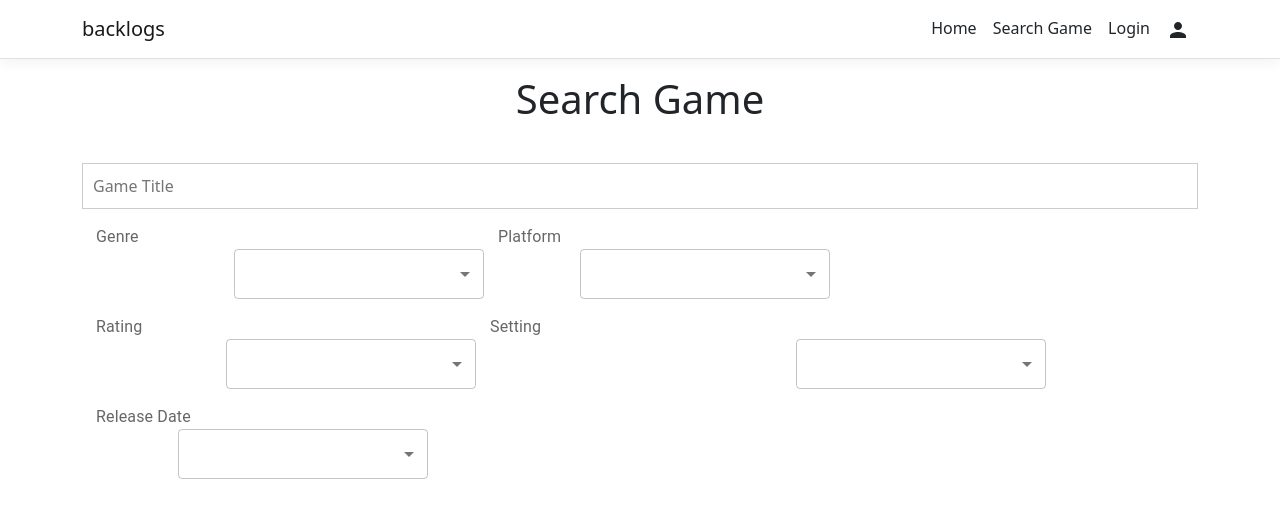
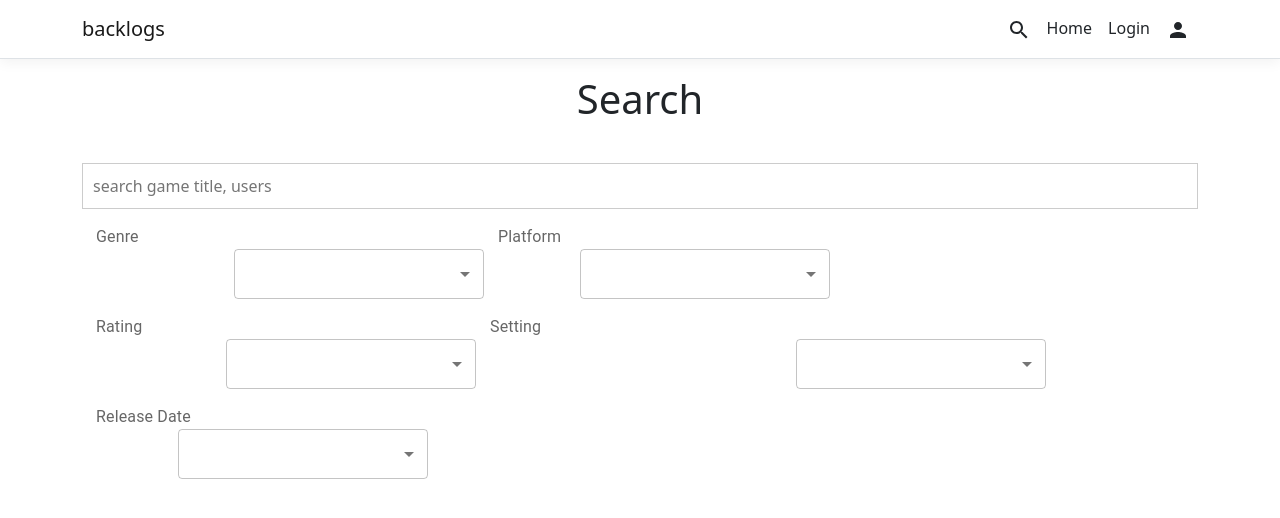
Before and after one commit to The-Appletuns/backlogs, a React (Create React App) app in the folder ClientApp/: page /search-game in a window 1280 px wide. Shown: the top 518 px of the page. Built offline with nearby package versions, Linux system fonts and the light colour scheme.

Commit message:
random stuff

```diff
--- a/ClientApp/src/components/NavMenu.js
+++ b/ClientApp/src/components/NavMenu.js
@@ -2,6 +2,8 @@ import React, { Component } from 'react';
 import { Collapse, Navbar, NavbarBrand, NavbarToggler, NavItem, NavLink } from 'reactstrap';
 import { Link } from 'react-router-dom';
 import PersonIcon from '@mui/icons-material/Person'
+import SearchIcon from '@mui/icons-material/Search';
+import PersonSearchIcon from '@mui/icons-material/PersonSearch';
 import './NavMenu.css';
 
 export class NavMenu extends Component {
@@ -30,11 +32,11 @@ export class NavMenu extends Component {
           <NavbarToggler onClick={this.toggleNavbar} className="mr-2" />
           <Collapse className="d-sm-inline-flex flex-sm-row-reverse" isOpen={!this.state.collapsed} navbar>
             <ul className="navbar-nav flex-grow">
+            <NavItem>
+                <NavLink tag={Link} className="text-dark" to="/search-game"><SearchIcon/></NavLink>
+              </NavItem>
               <NavItem>
                 <NavLink tag={Link} className="text-dark" to="/">Home</NavLink>
-              </NavItem>
-              <NavItem>
-                <NavLink tag={Link} className="text-dark" to="/search-game">Search Game</NavLink>
               </NavItem>
               <NavItem>
                 <NavLink tag={Link} className="text-dark" to="/login">Login</NavLink>
--- a/ClientApp/src/components/SearchGame.js
+++ b/ClientApp/src/components/SearchGame.js
@@ -4,6 +4,10 @@ import parse from 'autosuggest-highlight/parse';
 import {Box, Button, TextField, Autocomplete, Grid, Typography, MenuItem, Select, InputLabel, FormControl, FormLabel, StepLabel} from '@mui/material';
 
 const games = ["Baldur's Gate III", "Persona 5: Royal", "Animal Crossing: New Leaf", "The Sims 4"];
+
+const people = ["Jane Doe", "James Doe"];
+
+const listdata = games.concat(people);
 
 export class SearchGame extends Component {
     static displayName = SearchGame.name;
@@ -17,19 +21,19 @@ export class SearchGame extends Component {
                 justifyContent="center"
                 marginBottom={4}
             >
-                <h1>Search Game</h1>
+                <h1>Search</h1>
             </Box>
             <Autocomplete
                 style={{ width: "100%"}}
-                options={games}
+                options={listdata}
                 renderInput={(params) => {
                     return (
                         <div ref={params.InputProps.ref}>
                             {/* <label htmlFor='game-lists'>Game Title:</label> */}
                             <input
-                                id='game-lists'
+                                id= 'list'
                                 type='text'
-                                placeholder='Game Title'
+                                placeholder='search game title, users'
                                 style={{
                                     border: "1px solid #cccccc",
                                     padding: "10px",
```
